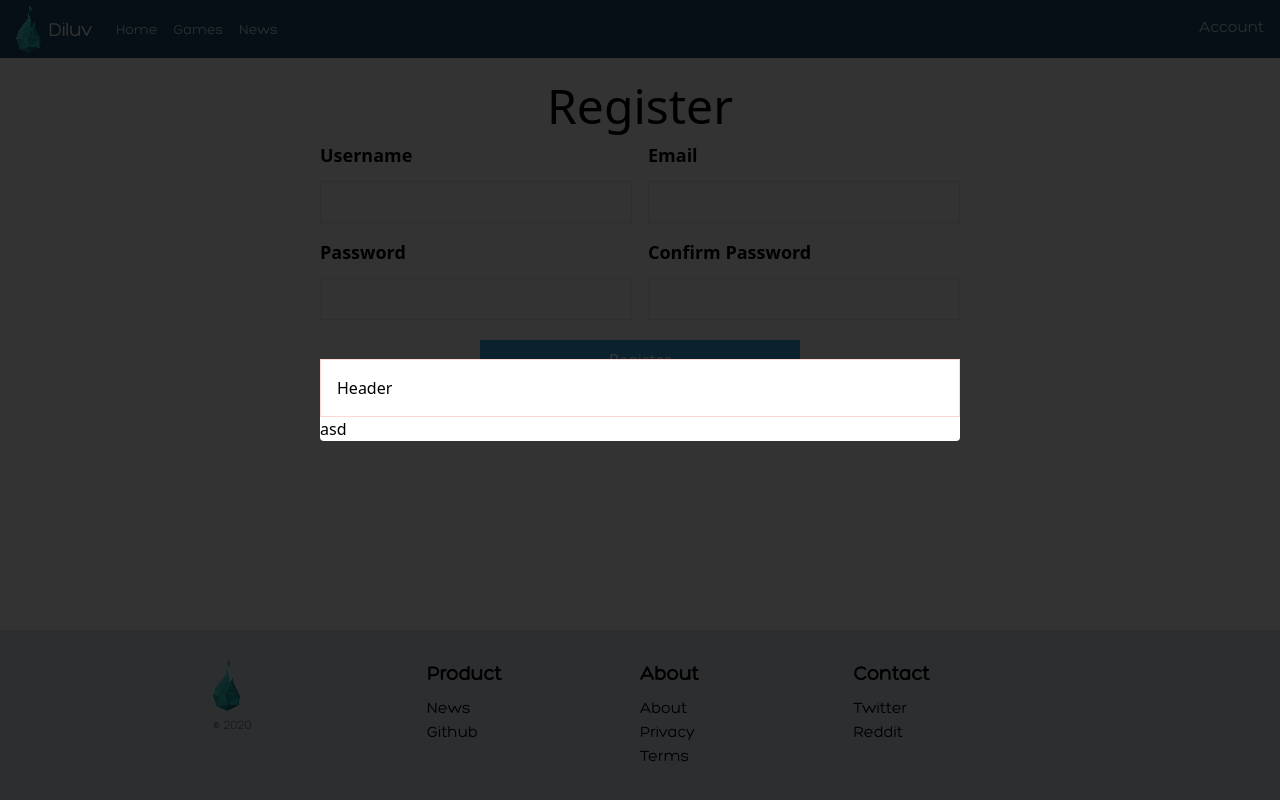
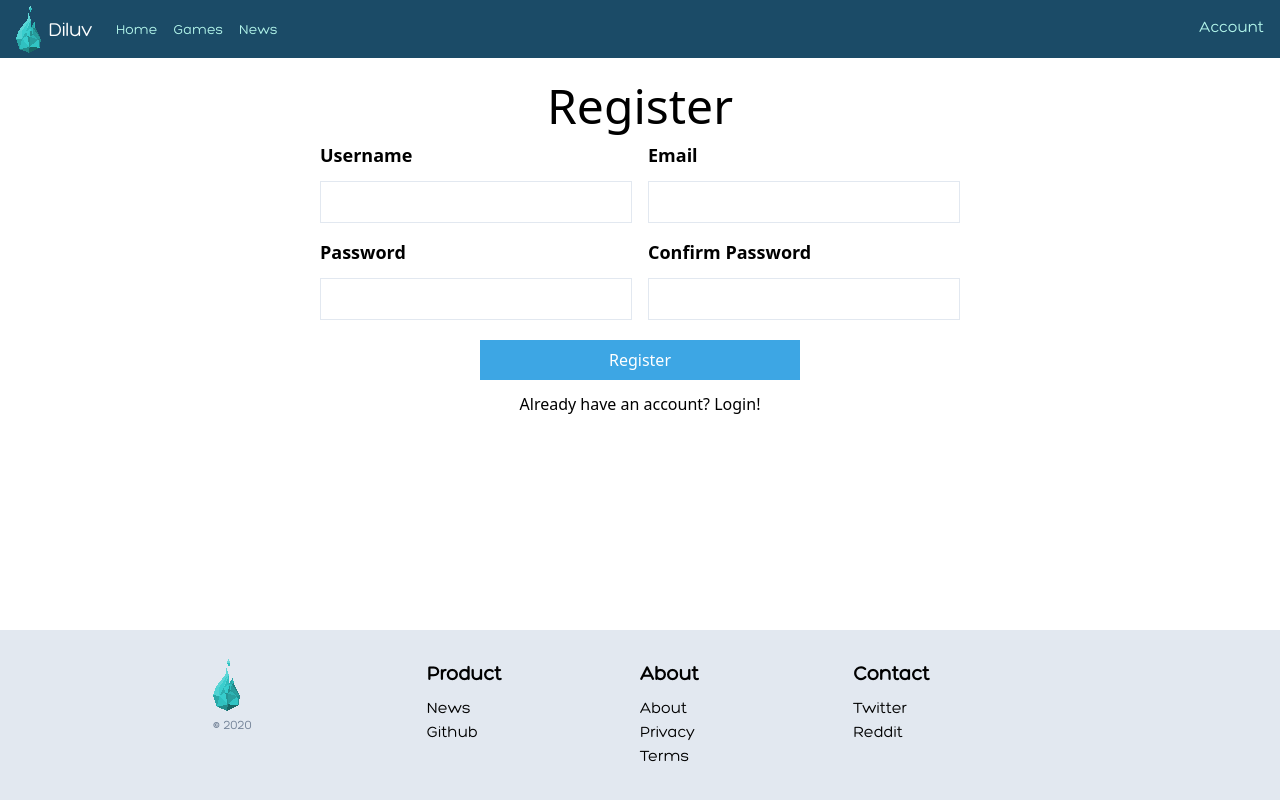
Before and after one commit to Diluv/Diluv-Website, a Next.js app: page /register in a window 1280 px wide. Built offline with nearby package versions, Linux system fonts and the light colour scheme; what axios-auth-refresh, tailwindcss-elevation, tailwindcss-spinner would draw is missing.

Commit message:
wasn't making progress with Modal, we don't really need it anyway

```diff
--- a/src/components/Modal.tsx
+++ /dev/null
@@ -1,28 +0,0 @@
-import React, {ReactNode} from "react";
-import {useComponentVisible} from "../utils/hooks";
-
-function Modal(props: { children: ReactNode, className?: string }) {
-
-  const {
-    ref,
-    isComponentVisible,
-    setIsComponentVisible
-  }: { ref: React.Ref<any>, isComponentVisible: boolean, setIsComponentVisible: Function } = useComponentVisible(true);
-
-  return (
-    <div ref={ref} className={"fixed top-0 left-0 w-full h-full z-50 overflow-auto bg-darken-800 flex" + (isComponentVisible ? "" : " hidden")}>
-      <div className={"w-1/2 mx-auto my-auto"}>
-        <div className={"bg-white rounded"}>
-          <div className={"flex flex-col"}>
-            <div className={"border border-b border-red-200 p-4"}>
-              Header
-            </div>
-            {props.children}
-          </div>
-        </div>
-      </div>
-    </div>
-  );
-}
-
-export default Modal;
--- a/src/pages/register.tsx
+++ b/src/pages/register.tsx
@@ -8,7 +8,6 @@ import jwt from "jwt-decode";
 import {Router} from "next/router";
 import {NextPageContext} from "next";
 import Link from "next/link";
-import Modal from "../components/Modal";
 
 type RequirementTest = {
   arguments: string,
@@ -305,9 +304,6 @@ function RegisterPage() {
     return renderPostRegister();
   }
   return (<Layout title="Register | Diluv">
-      <Modal>
-        <p>asd</p>
-      </Modal>
       <div className="">
         <div className="pb-md-2 md:pt-3 text-center">
           <h1 className={"text-5xl"}>Register</h1>
```
